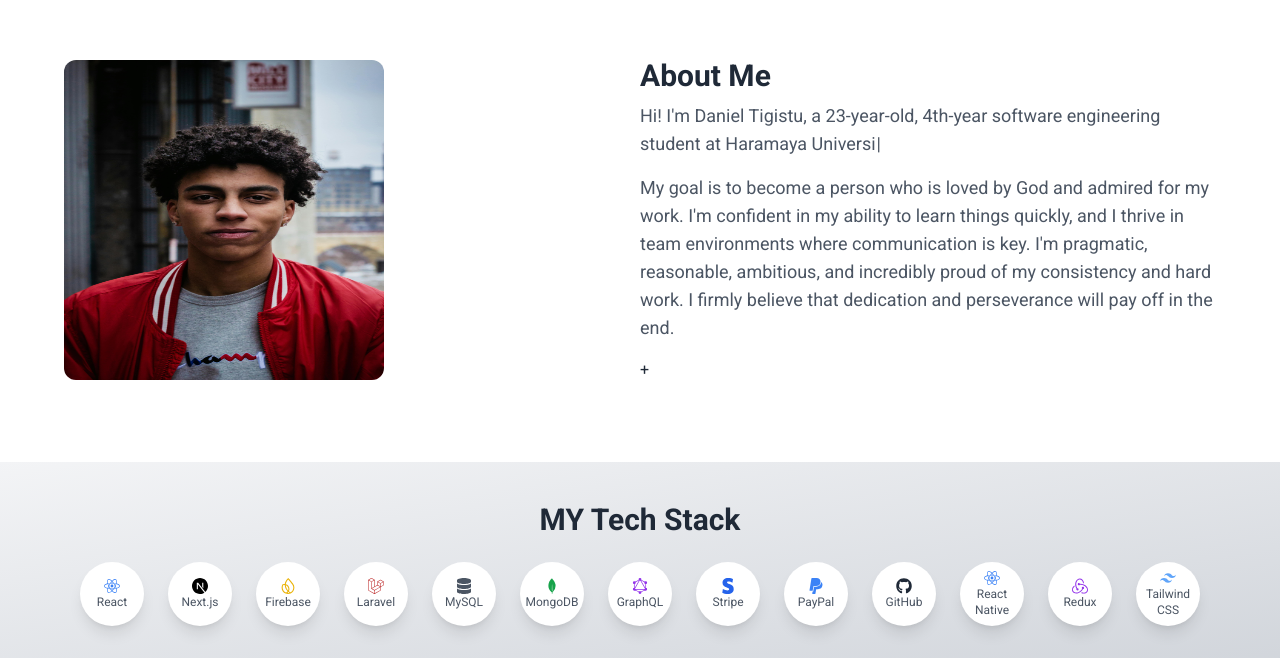
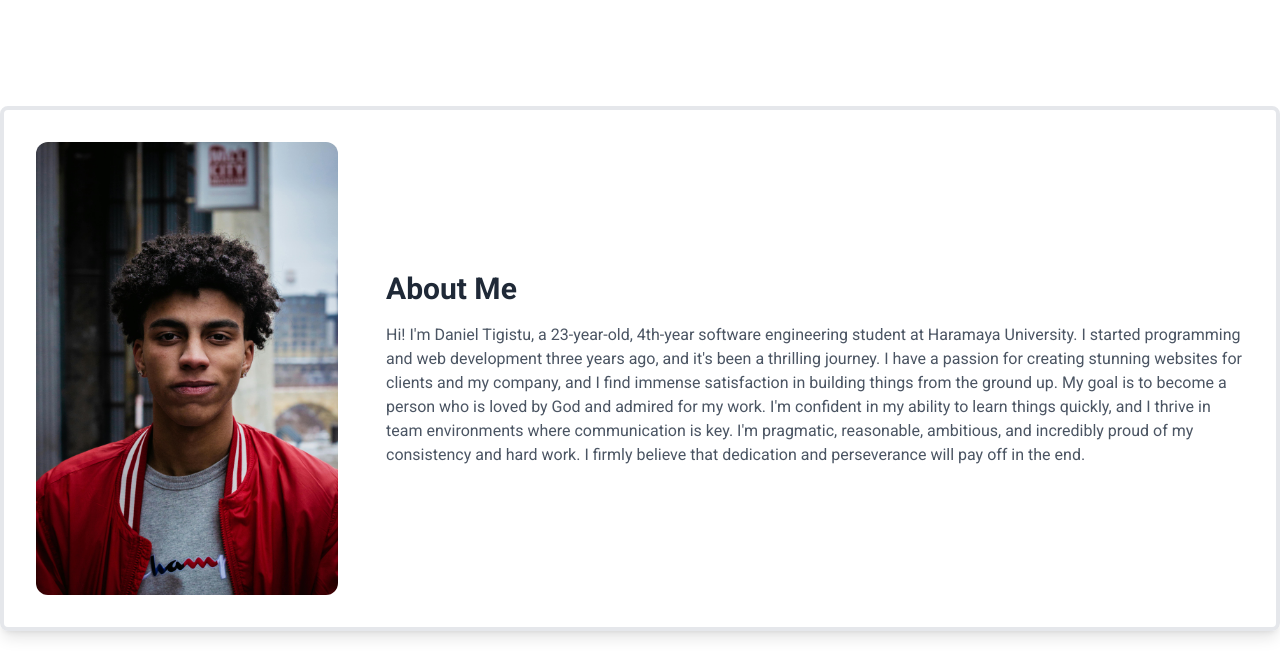
Before and after one commit to codewithdann0/my-portfolio, a Next.js app: page / in a window 1280 px wide. Shown: the part 822-1480 px from the top of the page. Built offline with nearby package versions, Linux system fonts and the light colour scheme.

Commit message:
about page layout modified

```diff
--- a/app/components/About.jsx
+++ b/app/components/About.jsx
@@ -1,47 +1,31 @@
 "use client";
 import { motion } from 'framer-motion';
-import Typewriter from 'typewriter-effect';
 
 export default function About() {
   return (
     <motion.section
       id="about"
-      className="py-20 bg-white dark:bg-gray-900"
+      className="py-32 bg-white dark:bg-gray-900" // Increased padding
       initial={{ opacity: 0, y: -20 }} // Starting state
       animate={{ opacity: 1, y: 0 }} // Animate to this state
       exit={{ opacity: 0, y: 20 }} // Exit state
       transition={{ duration: 0.5 }} // Duration of the animation
     >
-      <div className="max-w-6xl mx-auto flex flex-col md:flex-row items-center text-center md:text-left">
-        <div className="md:w-1/2 mb-4 md:mb-0">
-          <motion.img
+      <div className="max-w-7xl mx-auto flex flex-col md:flex-row items-stretch text-center md:text-left border-4 border-gradient rounded-lg shadow-lg glow-border p-8"> {/* Increased padding for the container */}
+        <div className="md:w-1/4 mb-4 md:mb-0"> {/* No padding here for image container */}
+          <img
             src="/img.jpg" // Replace with your image path
             alt="My Image"
-            className="w-80 h-80 rounded-xl mx-auto md:mx-0"
-            initial={{ opacity: 0 }}
-            animate={{ opacity: 1 }}
-            transition={{ duration: 2 }}
-            whileHover={{ scale: 1.1, rotate: 7 }}
+            className="w-full h-full object-cover rounded-xl" // Changed to full height and width
           />
         </div>
-        <div className="md:w-1/2">
-          <h2 className="text-3xl font-bold text-gray-800 dark:text-white mb-2">
+        <div className="md:w-3/4 md:pl-12 flex flex-col justify-center"> {/* Added flex column to center text */}
+          <h2 className="text-3xl font-bold text-gray-800 dark:text-white mb-4">
             About Me
           </h2>
-          <p className="text-lg text-gray-600 dark:text-gray-400 mb-4">
-            <Typewriter
-              options={{
-                strings: ["Hi! I'm Daniel Tigistu, a 23-year-old, 4th-year software engineering student at Haramaya University. I started programming and web development three years ago, and it's been a thrilling journey. I have a passion for creating stunning websites for clients and my company, and I find immense satisfaction in building things from the ground up."],
-                autoStart: true,
-                loop: true,
-                delay: 50
-              }}
-            />
+          <p className="text-md text-gray-600 dark:text-gray-400">
+            Hi! I'm Daniel Tigistu, a 23-year-old, 4th-year software engineering student at Haramaya University. I started programming and web development three years ago, and it's been a thrilling journey. I have a passion for creating stunning websites for clients and my company, and I find immense satisfaction in building things from the ground up. My goal is to become a person who is loved by God and admired for my work. I'm confident in my ability to learn things quickly, and I thrive in team environments where communication is key. I'm pragmatic, reasonable, ambitious, and incredibly proud of my consistency and hard work. I firmly believe that dedication and perseverance will pay off in the end.
           </p>
-          <p className="text-lg text-gray-600 dark:text-gray-400 mb-4">
-            My goal is to become a person who is loved by God and admired for my work. I'm confident in my ability to learn things quickly, and I thrive in team environments where communication is key. I'm pragmatic, reasonable, ambitious, and incredibly proud of my consistency and hard work. I firmly believe that dedication and perseverance will pay off in the end.
-          </p>
-          +
         </div>
       </div>
     </motion.section>
--- a/app/components/Projects.jsx
+++ b/app/components/Projects.jsx
@@ -5,7 +5,7 @@ import { motion } from 'framer-motion';
 const ProjectSection = () => {
   return (
     <section className="w-full px-4 sm:px-6 lg:px-8 py-10 bg-gray-100 dark:bg-gray-800">
-      <h2 className="text-3xl font-bold text-center mb-6 text-gray-800 dark:text-white">My Projects</h2>
+      <h2 id='projects' className="text-3xl font-bold text-center mb-6 text-gray-800 dark:text-white">My Projects</h2>
       <div className="flex flex-col space-y-8">
         {/* Row for Large Project and Smaller Projects */}
         <div className="flex">
```
